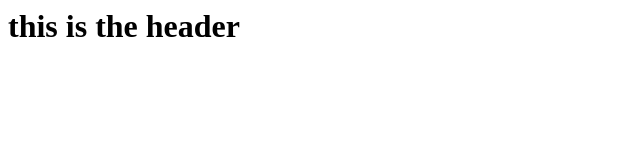
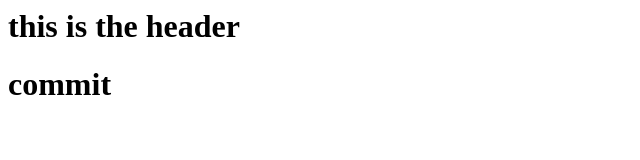
Before and after one commit to fdecourcelle/git-test, a plain HTML site: page index.html in a window 1280 px wide. Shown: the whole page, without its empty margins (0-640 px from the left). Drawn offline with Linux system fonts and the light colour scheme.

Commit message:
fourth commit

```diff
--- a/index.html
+++ b/index.html
@@ -2,7 +2,7 @@
 
     <head>
         <h1>this is the header</h1>
-        <H1></H1>
+        <H1>commit</H1>
     </head>
 
 </div>
```
